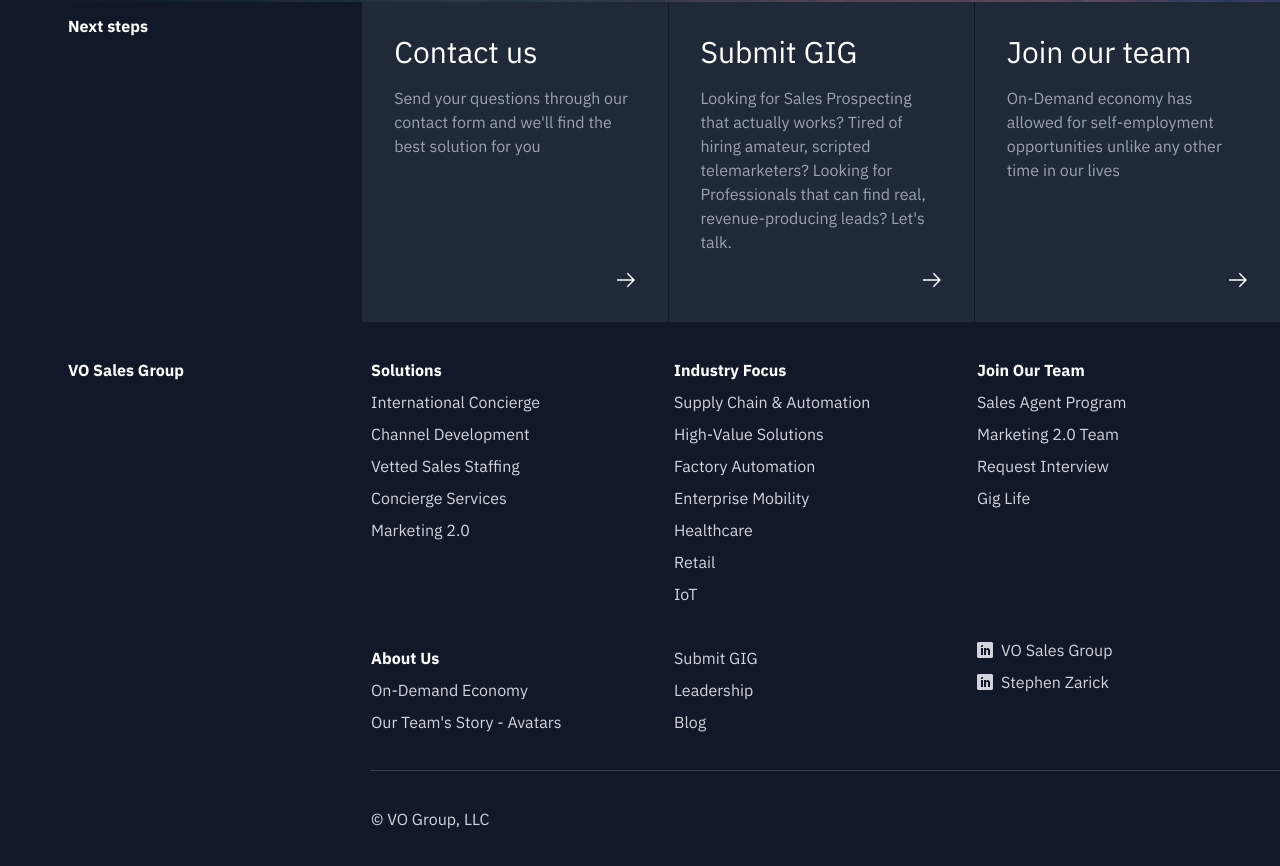
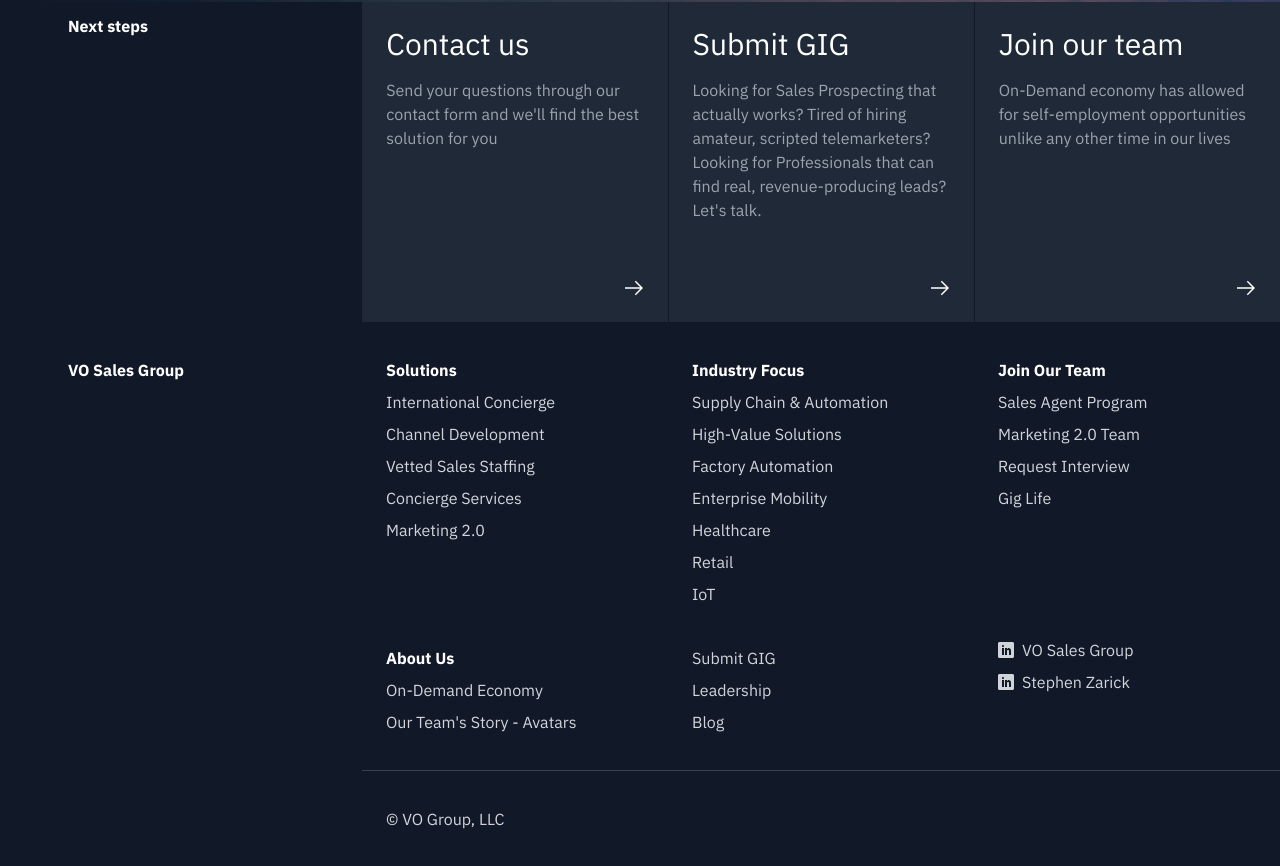
Before and after one commit to vberkoz/dsf-website, a Next.js app: page / in a window 1280 px wide. Shown: the part 4460-5326 px from the top of the page. Built offline with nearby package versions, Linux system fonts and the light colour scheme.

Commit message:
Update NextSteps and Footer styles

```diff
--- a/components/Footer.tsx
+++ b/components/Footer.tsx
@@ -2,16 +2,16 @@ import Link from "next/link";
 
 export const Footer = () => (
   <div className="lg:pl-14 bg-gray-900 text-gray-300">
-    <div className="flex flex-col pl-3 py-8 leading-8">
+    <div className="flex flex-col py-8 leading-8">
       <div className="grid grid-cols-1 gap-y-8 sm:grid-cols-2 lg:grid-cols-3 xl:grid-cols-4">
         <Link
           href="/"
-          className="font-bold text-white hover:text-white hover:underline sm:col-span-2 lg:col-span-3 xl:col-span-1"
+          className="font-bold text-white hover:text-white hover:underline sm:col-span-2 lg:col-span-3 xl:col-span-1 pl-3"
         >
           VO Sales Group
         </Link>
 
-        <div className="flex flex-col">
+        <div className="flex flex-col pl-3 xl:pl-6">
           <Link
             href="#"
             className="font-bold text-white hover:text-white hover:underline"
@@ -35,7 +35,7 @@ export const Footer = () => (
           </Link>
         </div>
 
-        <div className="flex flex-col">
+        <div className="flex flex-col pl-3 xl:pl-6">
           <Link
             href="#"
             className="font-bold text-white hover:text-white hover:underline"
@@ -65,7 +65,7 @@ export const Footer = () => (
           </Link>
         </div>
 
-        <div className="flex flex-col">
+        <div className="flex flex-col pl-3 xl:pl-6">
           <Link
             href="#"
             className="font-bold text-white hover:text-white hover:underline"
@@ -88,7 +88,7 @@ export const Footer = () => (
 
         <div className="hidden xl:block"></div>
 
-        <div className="flex flex-col">
+        <div className="flex flex-col pl-3 xl:pl-6">
           <Link
             href="about-us"
             className="font-bold text-white hover:text-white hover:underline"
@@ -103,19 +103,19 @@ export const Footer = () => (
           </Link>
         </div>
 
-        <div className="flex flex-col">
+        <div className="flex flex-col pl-3 xl:pl-6">
           <Link href="#" className="hover:text-white hover:underline">
             Submit GIG
           </Link>
           <Link href="#" className="hover:text-white hover:underline">
             Leadership
           </Link>
-          <Link href="#" className="hover:text-white hover:underline">
+          <Link href="blog" className="hover:text-white hover:underline">
             Blog
           </Link>
         </div>
 
-        <div className="flex flex-col">
+        <div className="flex flex-col pl-3 xl:pl-6">
           <Link
             href="#"
             className="mb-4 flex leading-4 hover:text-white hover:underline"
@@ -151,7 +151,7 @@ export const Footer = () => (
         <div className="hidden xl:block"></div>
         <div className="border-t border-gray-700 sm:col-span-2 lg:col-span-3 xl:col-span-3"></div>
         <div className="hidden xl:block"></div>
-        <div className="flex flex-col">© VO Group, LLC</div>
+        <div className="flex flex-col pl-3 xl:pl-6">© VO Group, LLC</div>
       </div>
     </div>
   </div>
--- a/components/NextSteps/NextStep.tsx
+++ b/components/NextSteps/NextStep.tsx
@@ -10,7 +10,7 @@ type Props = {
 export const NextStep = ({ item }: Props) => (
   <Link
     href="#"
-    className="flex h-[60vw] flex-col bg-gray-800 p-3 hover:bg-gray-700 sm:h-[50vw] lg:h-[33vw] xl:h-[25vw] xl:p-8"
+    className="flex h-[60vw] flex-col bg-gray-800 p-3 hover:bg-gray-700 sm:h-[50vw] lg:h-[33vw] xl:h-[25vw] xl:p-6"
   >
     <h2 className="mb-4 text-3xl">{item.title}</h2>
     <p className="text-gray-400">{item.description}</p>
```
